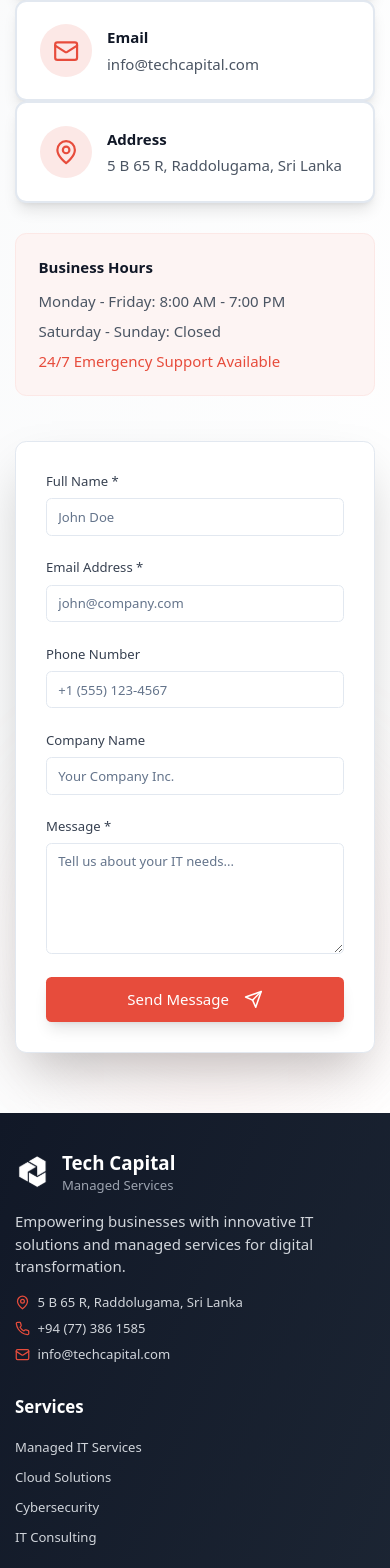
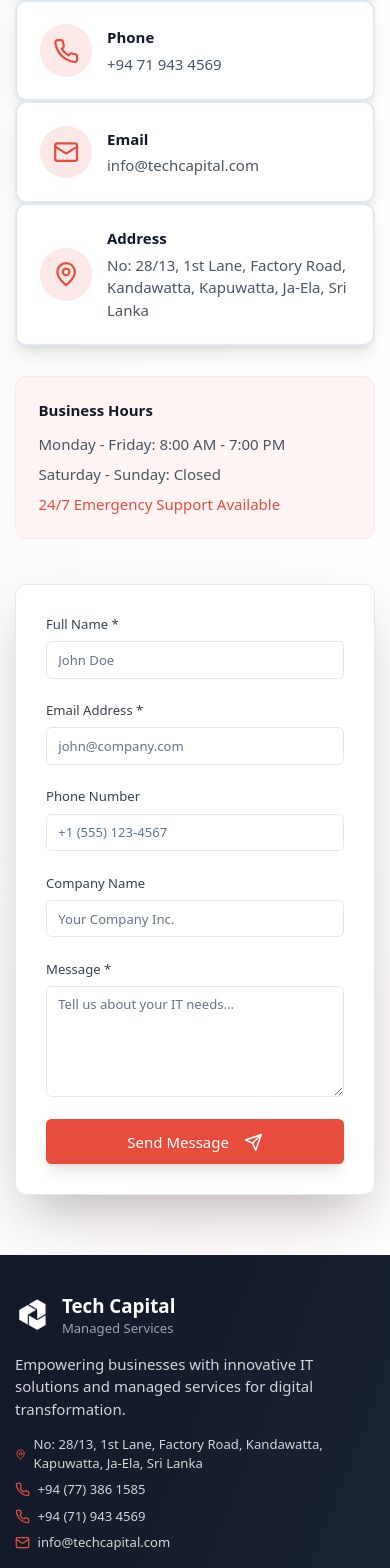
Before and after one commit to Senuda004/tech-capital-web-v2, a Next.js app: page / in a window 390 px wide. Shown: the part 10400-11968 px from the top of the page. Built offline with nearby package versions, Linux system fonts and the light colour scheme.

Commit message:
feat: update contact information with new address and additional phone number

```diff
--- a/components/layout/Footer.tsx
+++ b/components/layout/Footer.tsx
@@ -65,11 +65,15 @@
             <div className="space-y-2 text-sm">
               <div className="flex items-center space-x-2 text-gray-300">
                 <MapPin className="w-4 h-4 text-primary" />
-                <span>5 B 65 R, Raddolugama, Sri Lanka</span>
+                <span>No: 28/13, 1st Lane, Factory Road, Kandawatta, Kapuwatta, Ja-Ela, Sri Lanka</span>
               </div>
               <div className="flex items-center space-x-2 text-gray-300">
                 <Phone className="w-4 h-4 text-primary" />
                 <span>+94 (77) 386 1585</span>
+              </div>
+              <div className="flex items-center space-x-2 text-gray-300">
+                <Phone className="w-4 h-4 text-primary" />
+                <span>+94 (71) 943 4569</span>
               </div>
               <div className="flex items-center space-x-2 text-gray-300">
                 <Mail className="w-4 h-4 text-primary" />
--- a/components/sections/Contact.tsx
+++ b/components/sections/Contact.tsx
@@ -96,6 +96,12 @@
       link: "tel:+94773861585",
     },
     {
+      icon: Phone,
+      title: "Phone",
+      content: "+94 71 943 4569",
+      link: "tel:+94719434569",
+    },
+    {
       icon: Mail,
       title: "Email",
       content: "info@techcapital.com",
@@ -104,7 +110,7 @@
     {
       icon: MapPin,
       title: "Address",
-      content: "5 B 65 R, Raddolugama, Sri Lanka",
+      content: "No: 28/13, 1st Lane, Factory Road, Kandawatta, Kapuwatta, Ja-Ela, Sri Lanka",
       link: "https://maps.google.com",
     },
   ];
```
